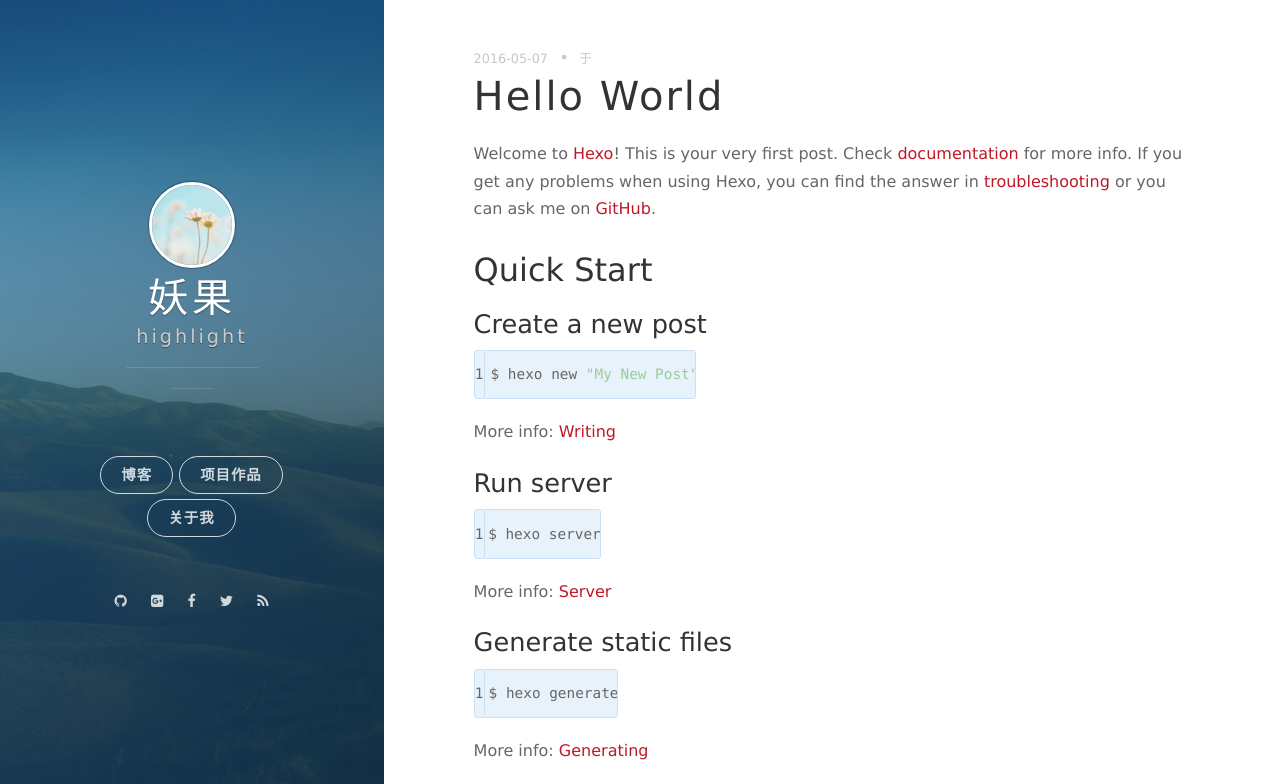
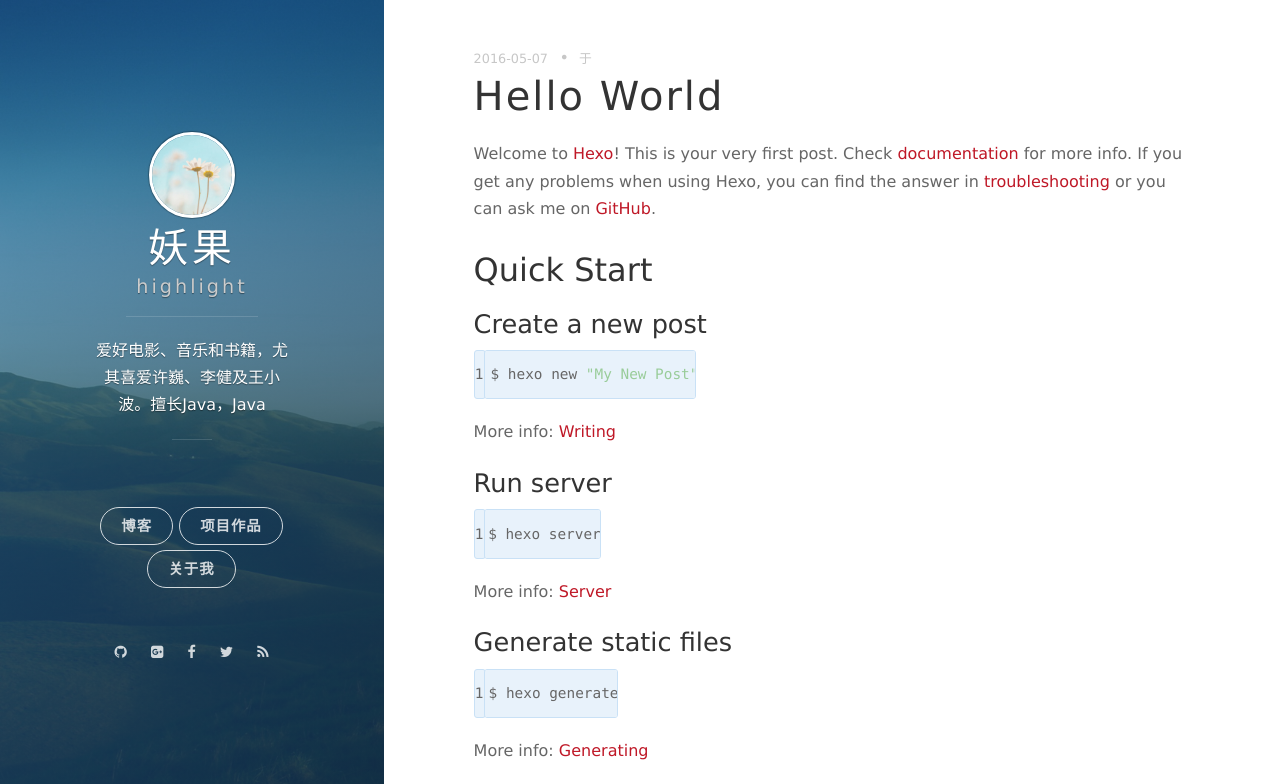
Before and after one commit to sayaHuang/sayaHuang.github.io, a plain HTML site: page 2016/05/07/hello-world/index.html in a window 1280 px wide. Shown: the top 784 px of the page. Drawn offline with nearby package versions, Linux system fonts and the light colour scheme.

Commit message:
Site updated: 2016-05-07 13:22:10

```diff
--- a/2016/05/07/hello-world/index.html
+++ b/2016/05/07/hello-world/index.html
@@ -63,7 +63,7 @@
         <span class="panel-cover__subtitle panel-subtitle">highlight</span>
 
         <hr class="panel-cover__divider" />
-        <p class="panel-cover__description"></p>
+        <p class="panel-cover__description">爱好电影、音乐和书籍，尤其喜爱许巍、李健及王小波。擅长Java，Java</p>
         <hr class="panel-cover__divider panel-cover__divider--secondary" />
 
         <div class="navigation-wrapper">
```
Also changed, not shown: archives/2016/05/index.html (+1 -1 lines), archives/2016/index.html (+1 -1 lines), archives/index.html (+1 -1 lines), index.html (+1 -1 lines).
